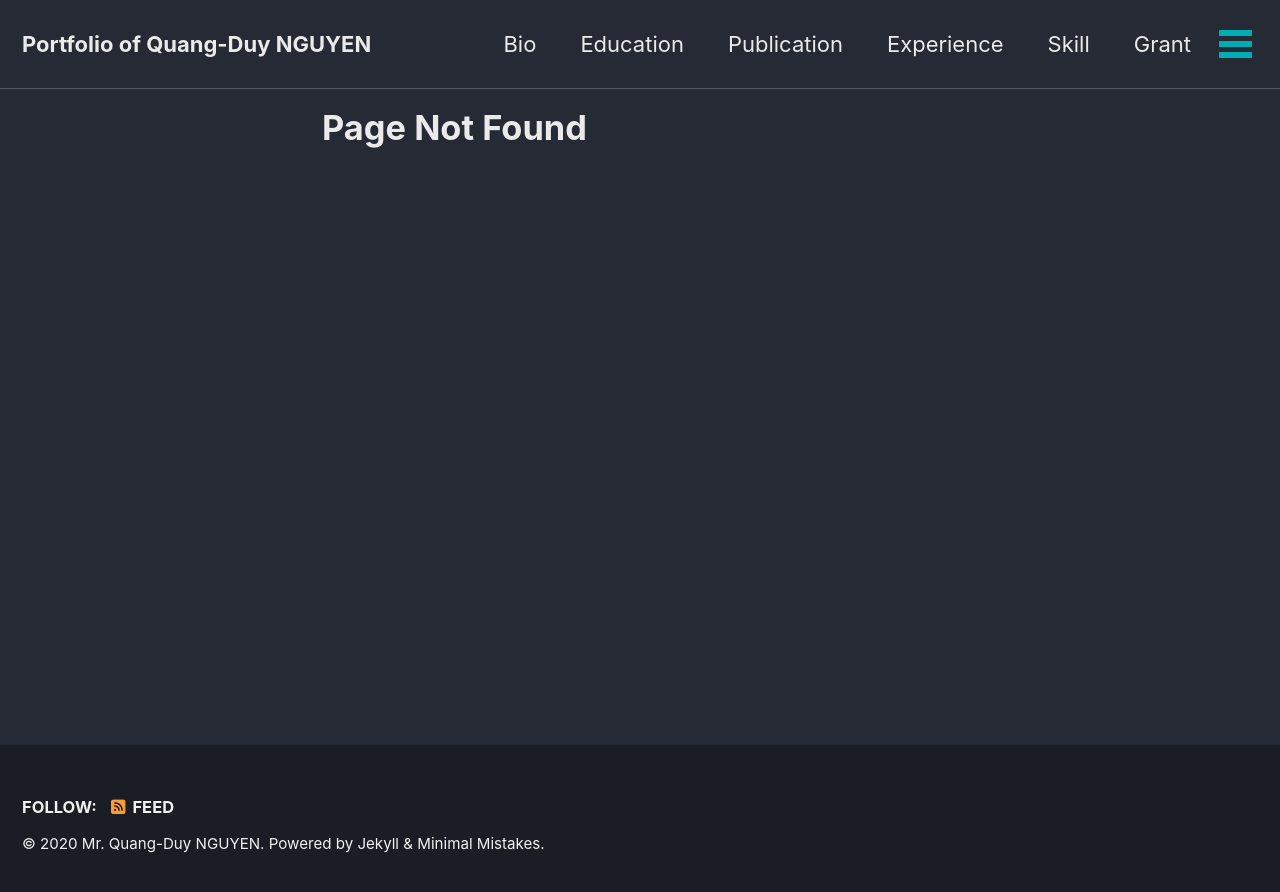
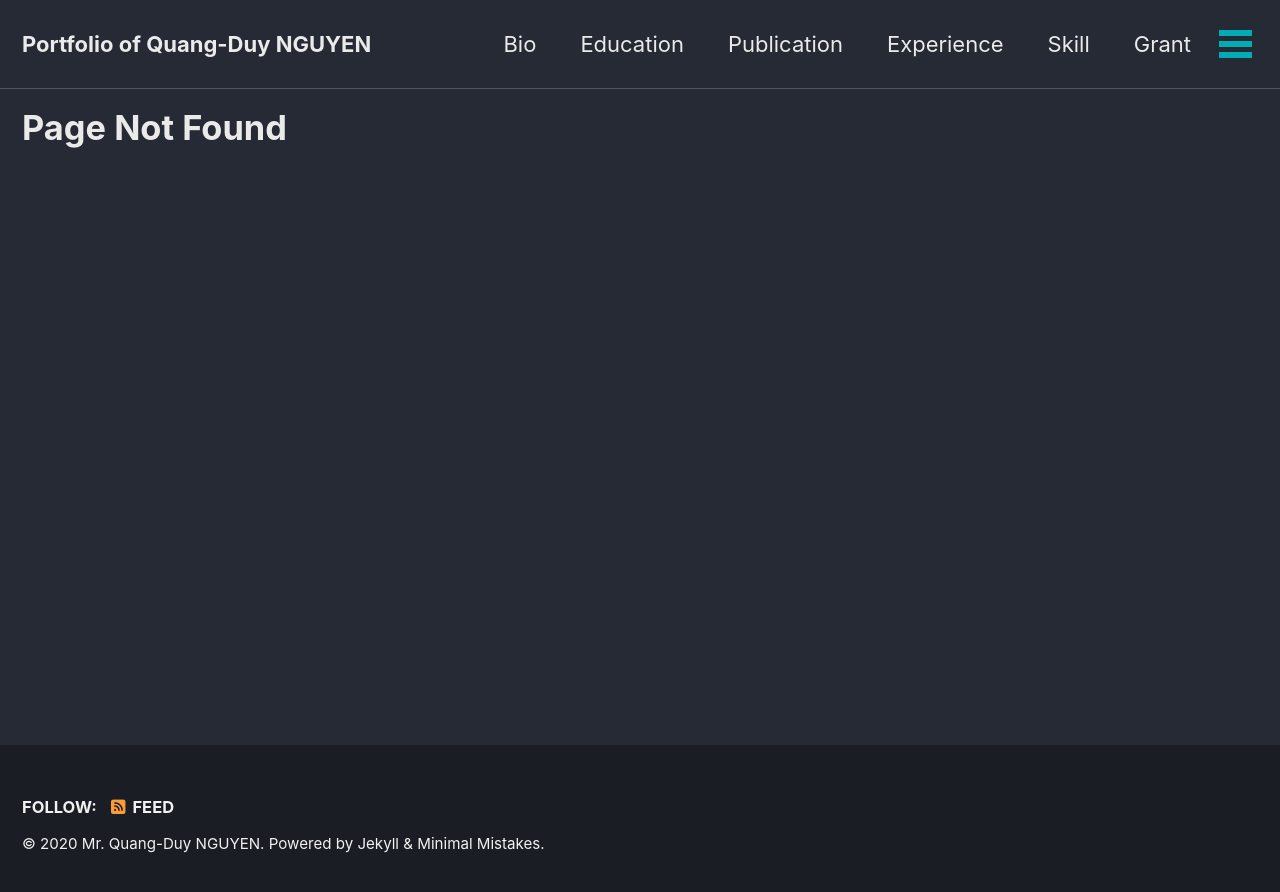
Before and after one commit to nqduy35/nqduy35.github.io, a Jekyll site: the page built from _pages/404.md, in a window 1280 px wide. Shown: the top 892 px of the page. Built offline with Jekyll 4.4.1, drawn with Linux system fonts in a browser that asks for light colours; cached includes are drawn as plain includes; nearby versions of some CDN libraries.

Commit message:
Update _page.scss

```diff
--- a/_sass/minimal-mistakes/_page.scss
+++ b/_sass/minimal-mistakes/_page.scss
@@ -37,9 +37,7 @@
 
 .page {
   @include breakpoint($large) {
-    float: right;
-    width: calc(100% - #{$right-sidebar-width-narrow});
-    padding-right: $right-sidebar-width-narrow;
+    padding-right: 0;
   }
 
   @include breakpoint($x-large) {
```
